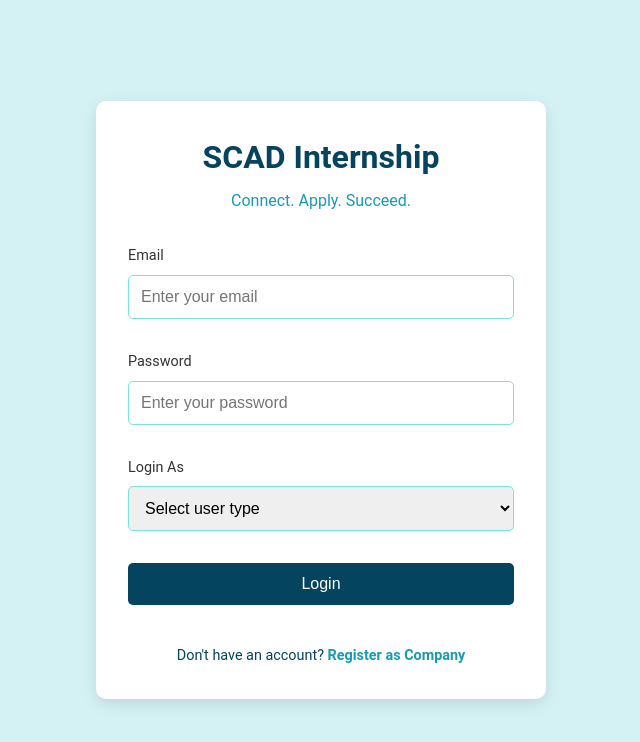
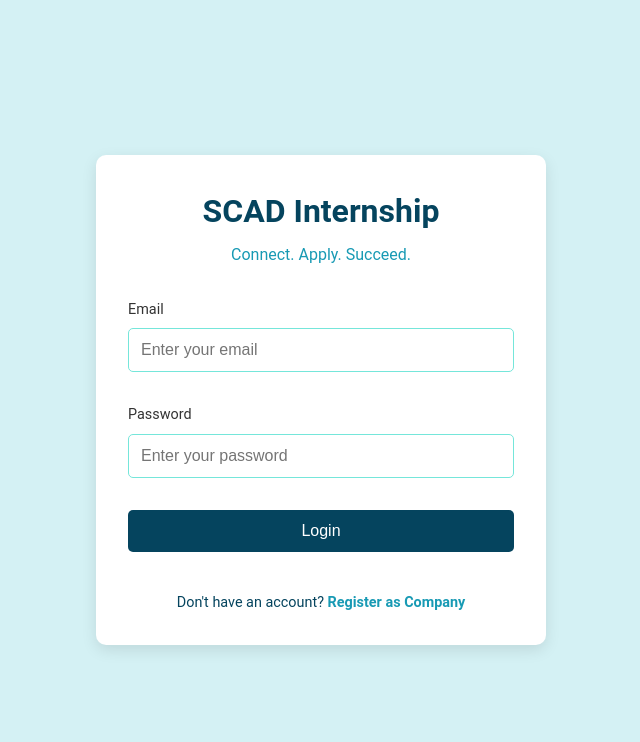
Before and after one commit to CSEN603-2025/Zayed-1, a React (Create React App) app in the folder SCAD-Internship-System/: page / in a window 1280 px wide. Shown: the top 742 px of the page, without its empty margins (319-959 px from the left). Built offline with nearby package versions, Linux system fonts and the light colour scheme.

Commit message:
Modified Login

```diff
--- a/SCAD-Internship-System/src/pages/Login.js
+++ b/SCAD-Internship-System/src/pages/Login.js
@@ -66,18 +66,6 @@ const Input = styled.input`
   }
 `;
 
-const Select = styled.select`
-  padding: 0.75rem;
-  border: 1px solid ${props => props.error ? 'red' : props.theme.colors.tertiary};
-  border-radius: 5px;
-  font-size: 1rem;
-
-  &:focus {
-    outline: none;
-    border-color: ${props => props.theme.colors.primary};
-  }
-`;
-
 const ErrorMessage = styled.div`
   color: red;
   font-size: 0.8rem;
@@ -120,10 +108,18 @@ const StyledLink = styled.span`
   }
 `;
 
+// Hardcoded account credentials
+const ACCOUNTS = {
+  'student@example.com': { password: 'student123', type: 'student' },
+  'prostudent@example.com': { password: 'prostudent123', type: 'proStudent' },
+  'company@example.com': { password: 'company123', type: 'company' },
+  'scad@example.com': { password: 'scad123', type: 'scadOffice' },
+  'faculty@example.com': { password: 'faculty123', type: 'faculty' }
+};
+
 const Login = () => {
   const [email, setEmail] = useState('');
   const [password, setPassword] = useState('');
-  const [userType, setUserType] = useState('');
   const [errors, setErrors] = useState({});
   const navigate = useNavigate();
   const { login, loading } = useAuth();
@@ -139,10 +135,6 @@ const Login = () => {
       newErrors.password = 'Password is required';
     }
 
-    if (!userType) {
-      newErrors.userType = 'Please select user type';
-    }
-
     setErrors(newErrors);
     return Object.keys(newErrors).length === 0;
   };
@@ -151,11 +143,20 @@ const Login = () => {
     e.preventDefault();
 
     if (validateForm()) {
+      // Check if the email exists in our hardcoded accounts
+      const account = ACCOUNTS[email];
+
+      if (!account || account.password !== password) {
+        setErrors({ general: 'Invalid email or password' });
+        return;
+      }
+
       try {
-        await login(email, password, userType);
+        // Login with the account type
+        await login(email, password, account.type);
 
-        // Redirect based on user type
-        switch(userType) {
+        // Redirect based on account type
+        switch(account.type) {
           case 'student':
           case 'proStudent':
             navigate('/dashboard');
@@ -215,24 +216,6 @@ const Login = () => {
             {errors.password && <ErrorMessage>{errors.password}</ErrorMessage>}
           </FormGroup>
 
-          <FormGroup>
-            <Label htmlFor="userType">Login As</Label>
-            <Select
-              id="userType"
-              value={userType}
-              onChange={(e) => setUserType(e.target.value)}
-              error={errors.userType}
-            >
-              <option value="">Select user type</option>
-              <option value="student">Student</option>
-              <option value="proStudent">PRO Student</option>
-              <option value="company">Company</option>
-              <option value="scadOffice">SCAD Office</option>
-              <option value="faculty">Faculty Member</option>
-            </Select>
-            {errors.userType && <ErrorMessage>{errors.userType}</ErrorMessage>}
-          </FormGroup>
-
           <Button type="submit" disabled={loading}>
             {loading ? 'Logging in...' : 'Login'}
           </Button>
```
